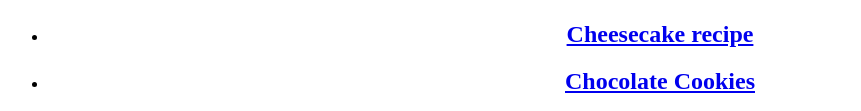
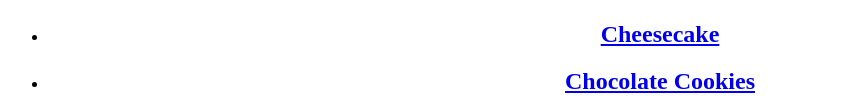
Before and after one commit to Arkew1/odin-recipes, a plain HTML site: page index.html in a window 1280 px wide. Shown: the part 389-500 px from the top of the page, without its empty margins (0-861 px from the left). Drawn offline with Linux system fonts and the light colour scheme.

Commit message:
Change cheesecake link from Cheesecake recipe to Cheesecake

```diff
--- a/index.html
+++ b/index.html
@@ -12,7 +12,7 @@
     <h1> <p> &#128523; Odin Recipes &#128523;</p></h1>
     <img width="30%" src="https://i.blogs.es/3aa1fc/chef-mario/1366_2000.jpg" alt="cheff mario bros carrying pastries">
     <ul>
-      <li><a href="recipes/cheesecake.html"> <h2>Cheesecake recipe</h2></a></li>
+      <li><a href="recipes/cheesecake.html"> <h2>Cheesecake</h2></a></li>
       <li><a href="recipes/chocolateCookies.html"> <h2>Chocolate Cookies</h2></a></li>
       <li><a href="recipes/ramen.html"> <h2>Ramen</h2></a></li>
       <li><a href="recipes/tortillaDePatatas.html"><h2>Tortilla de Patatas</h2></a></li>
```
